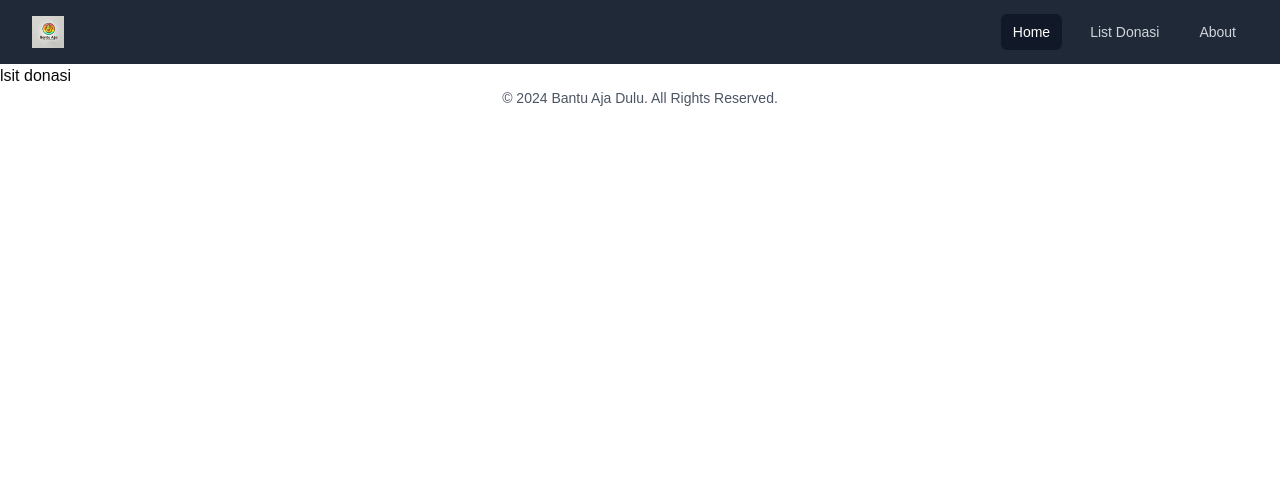
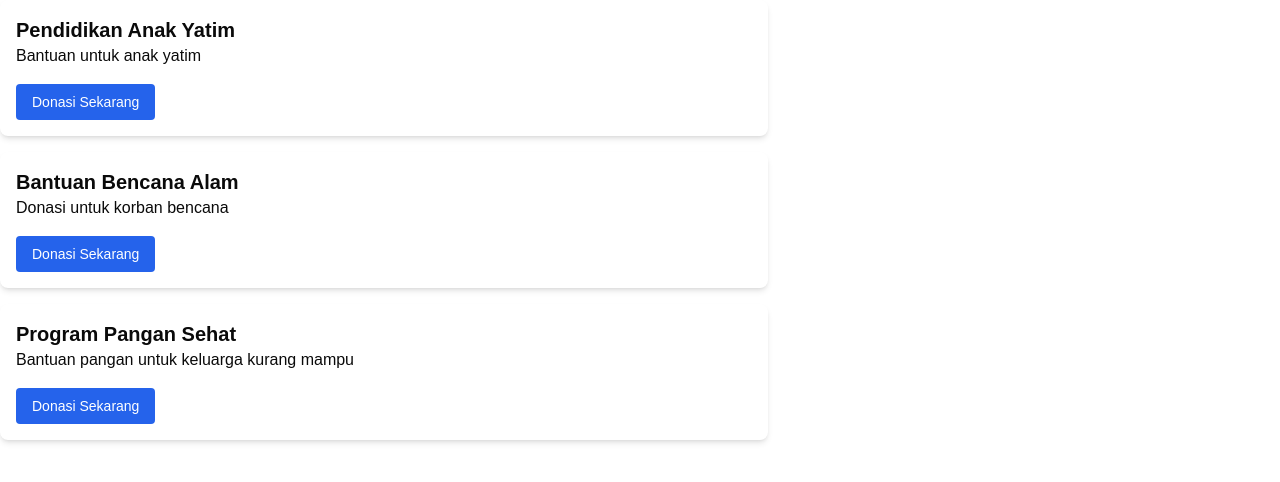
Before and after one commit to taufanrizki/bantuajadulu, a Next.js app: page /listdonasi in a window 1280 px wide. Shown: the top 482 px of the page. Built offline with nearby package versions, Linux system fonts and the light colour scheme.

Commit message:
update list donasi

```diff
--- a/src/app/listdonasi/page.tsx
+++ b/src/app/listdonasi/page.tsx
@@ -1,16 +1,28 @@
-import Image from "next/image";
-import NavbarAtas from "@/components/ui/navigation-menu";
+'use client';
 
-export default function Home() {
-    return (
-        <div className="h-screen flex flex-col">
-            <NavbarAtas />
-            lsit donasi
-            <footer className="row-start-3 text-center text-gray-600 text-sm">
-                <p>© 2024 Bantu Aja Dulu. All Rights Reserved.</p>
+import Link from 'next/link';
 
-            </footer>
+
+const donationList = [
+  { id: 1, title: "Pendidikan Anak Yatim", description: "Bantuan untuk anak yatim" },
+  { id: 2, title: "Bantuan Bencana Alam", description: "Donasi untuk korban bencana" },
+  { id: 3, title: "Program Pangan Sehat", description: "Bantuan pangan untuk keluarga kurang mampu" },
+];
+
+const DonationList = () => {
+  return (
+    <div className="w-full max-w-3xl space-y-4">
+      {donationList.map((donation) => (
+        <div key={donation.id} className="p-4 bg-white rounded-lg shadow-md">
+          <h3 className="text-xl font-bold">{donation.title}</h3>
+          <p>{donation.description}</p>
+          <Link href={`/donasi/${donation.id}`} className="text-sm text-white bg-blue-600 hover:bg-blue-700 px-4 py-2 rounded mt-4 inline-block">
+            Donasi Sekarang
+          </Link>
         </div>
+      ))}
+    </div>
+  );
+};
 
-    );
-}
+export default DonationList;
```
